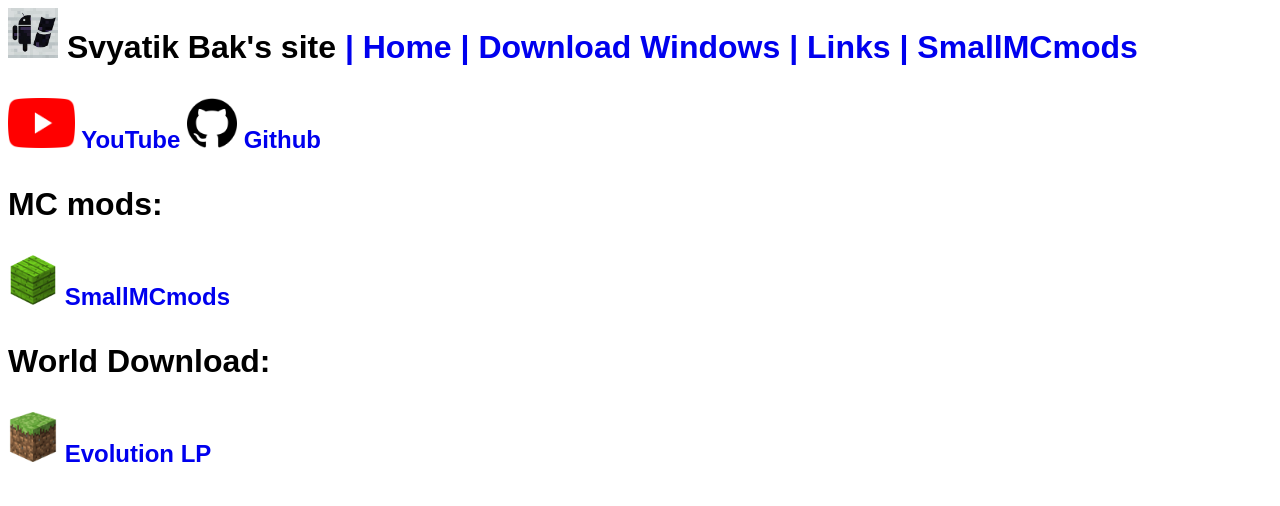
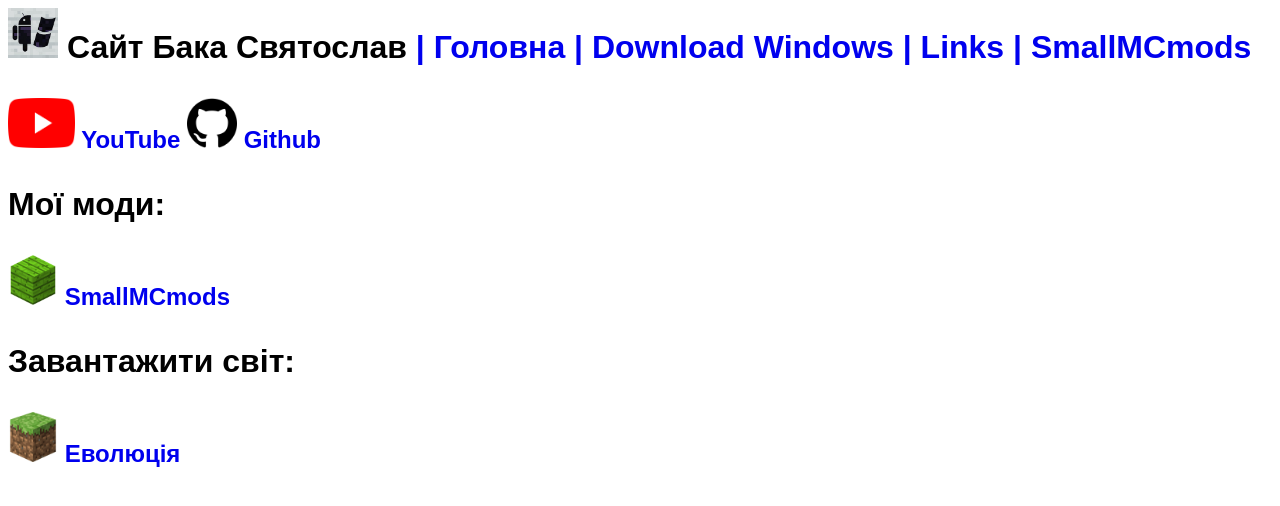
Before and after one commit to SvyatikBak/svyatikbak.github.io, a plain HTML site: page index.html in a window 1280 px wide. Drawn offline with Linux system fonts and the light colour scheme.

Commit message:
Update index.html

```diff
--- a/index.html
+++ b/index.html
@@ -1,14 +1,14 @@
-<h1><p style="font-family:sans-serif"><img src="assets/logo.jpg" width="50" height="50"> Svyatik Bak's site <a href="index.html" style="text-decoration:none"> | Home <a href="windowsdl.html" style="text-decoration:none"> | Download Windows <a href="links.html" style="text-decoration:none"> | Links <a href="SBMF.html" style="text-decoration:none"> | SmallMCmods</p><h1></h1></p><h1></h1>
-    <title>Svyatik Bak's site</title>
+<h1><p style="font-family:sans-serif"><img src="assets/logo.jpg" width="50" height="50"> Сайт Бака Святослав <a href="index.html" style="text-decoration:none"> | Головна <a href="windowsdl.html" style="text-decoration:none"> | Download Windows <a href="links.html" style="text-decoration:none"> | Links <a href="SBMF.html" style="text-decoration:none"> | SmallMCmods</p><h1></h1></p><h1></h1>
+    <title>Сайт Бака Святослав</title>
     <link rel="icon" href="assets/logo.jpg">
     <h2>
     <p style="font-family:sans-serif"><img src="assets/yt.png" width="67" height="50"><a href="https://www.youtube.com/channel/UCbwBYW5RB4gzXsRB1V1iFlQ" style="text-decoration:none"> YouTube
     <a style="font-family:sans-serif"><img src="assets/gitlab.webp" width="50" height="50"><a href="https://github.com/SvyatikBak" style="text-decoration:none"> Github </p></a>
 
-    <h1><p style="font-family:sans-serif">MC mods:<h1>
+    <h1><p style="font-family:sans-serif">Мої моди:<h1>
 
     <h2><p style="font-family:sans-serif"><img src="assets/sbmf.png" width="50" height="50"><a href="SBMF.html" style="text-decoration:none"> SmallMCmods </p></a>
 
-    <h1><p style="font-family:sans-serif">World Download:<h1>
+    <h1><p style="font-family:sans-serif">Завантажити світ:<h1>
 
-        <h2><p style="font-family:sans-serif"><img src="assets/alpha.webp" width="50" height="50"><a href="worlddl.html" style="text-decoration:none"> Evolution LP
+        <h2><p style="font-family:sans-serif"><img src="assets/alpha.webp" width="50" height="50"><a href="worlddl.html" style="text-decoration:none"> Еволюція
```
